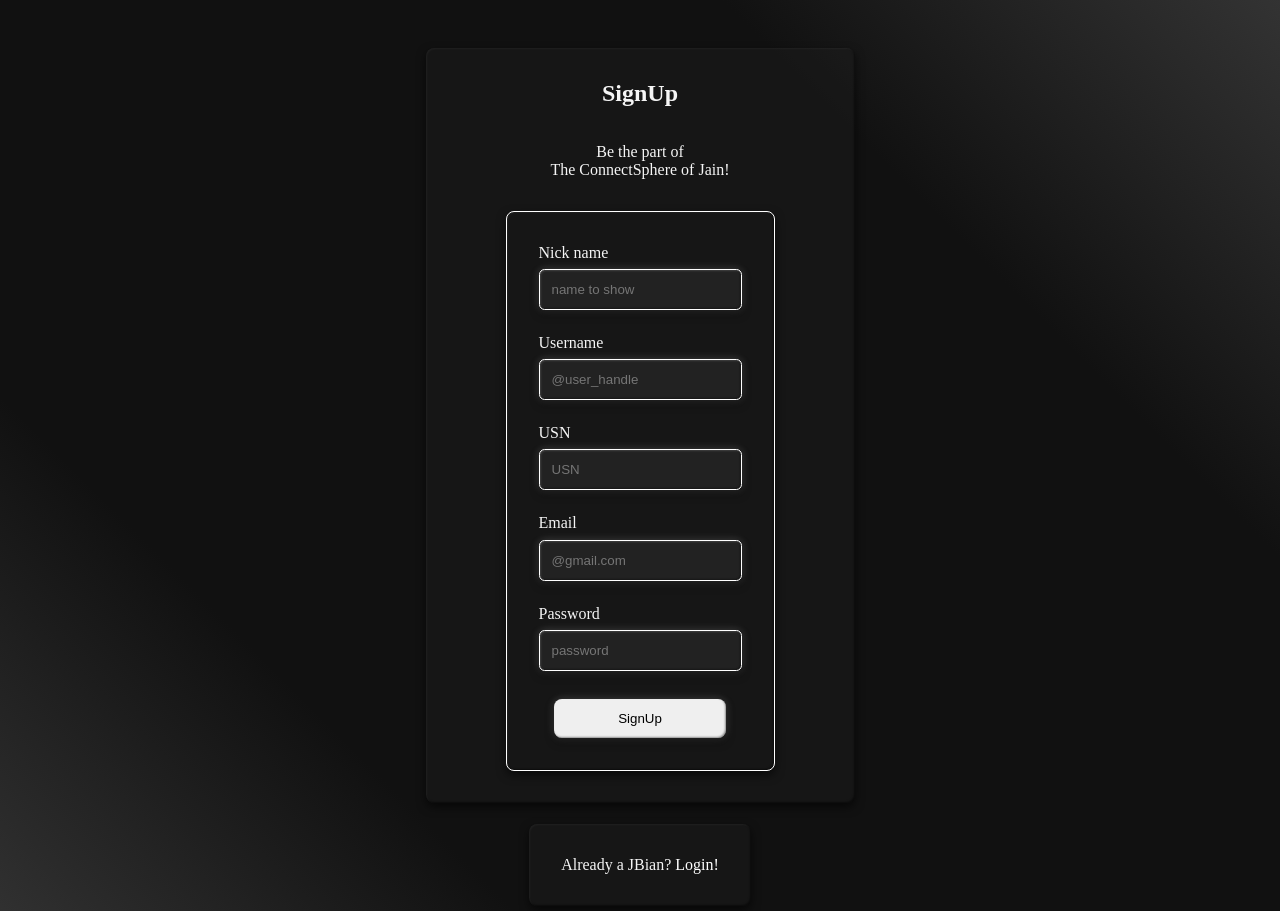
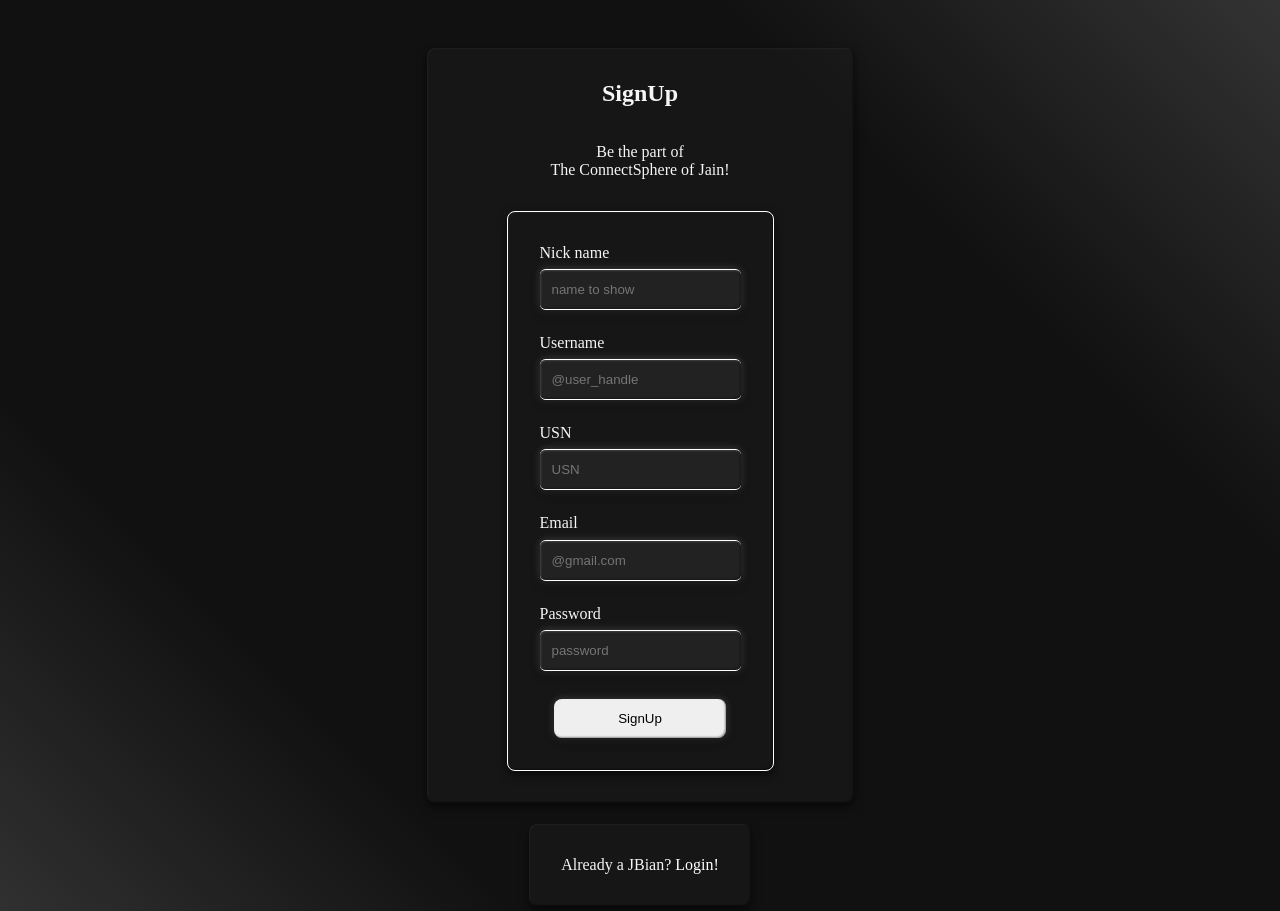
Before and after one commit to Starkkk24/Bulletin, a Flask app: page /signup in a window 1280 px wide. Shown: the top 911 px of the page. Run offline with Flask 3, Linux system fonts and the light colour scheme.

Commit message:
cmit-44 (borders)

```diff
--- a/static/css/login.css
+++ b/static/css/login.css
@@ -76,6 +76,8 @@
                             padding: 0.75rem;
                             background-color: rgba(255, 255, 255, 0.05);
                             border: 1px solid white;
+                            border-right: none;
+                            border-left: none;
                             color: white;
                             box-shadow:
                             inset 1px 1px 2px rgba(255, 255, 255, 0.15),
--- a/static/css/signup.css
+++ b/static/css/signup.css
@@ -96,6 +96,8 @@
                             padding: 0.75rem;
                             background-color: rgba(255, 255, 255, 0.05);
                             border: 1px solid white;
+                            border-right: none;
+                            border-left: none;
                             color: white;
                             box-shadow:
                             inset 1px 1px 2px rgba(255, 255, 255, 0.15),
```
